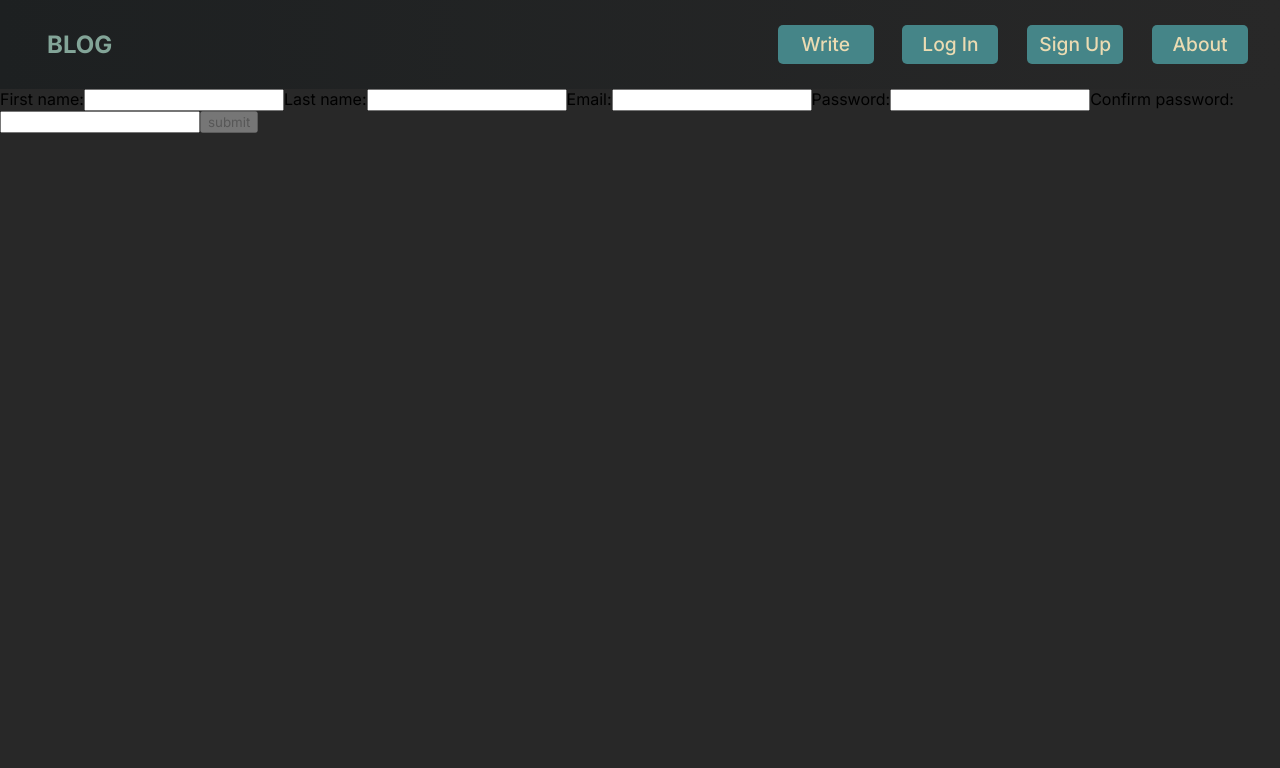
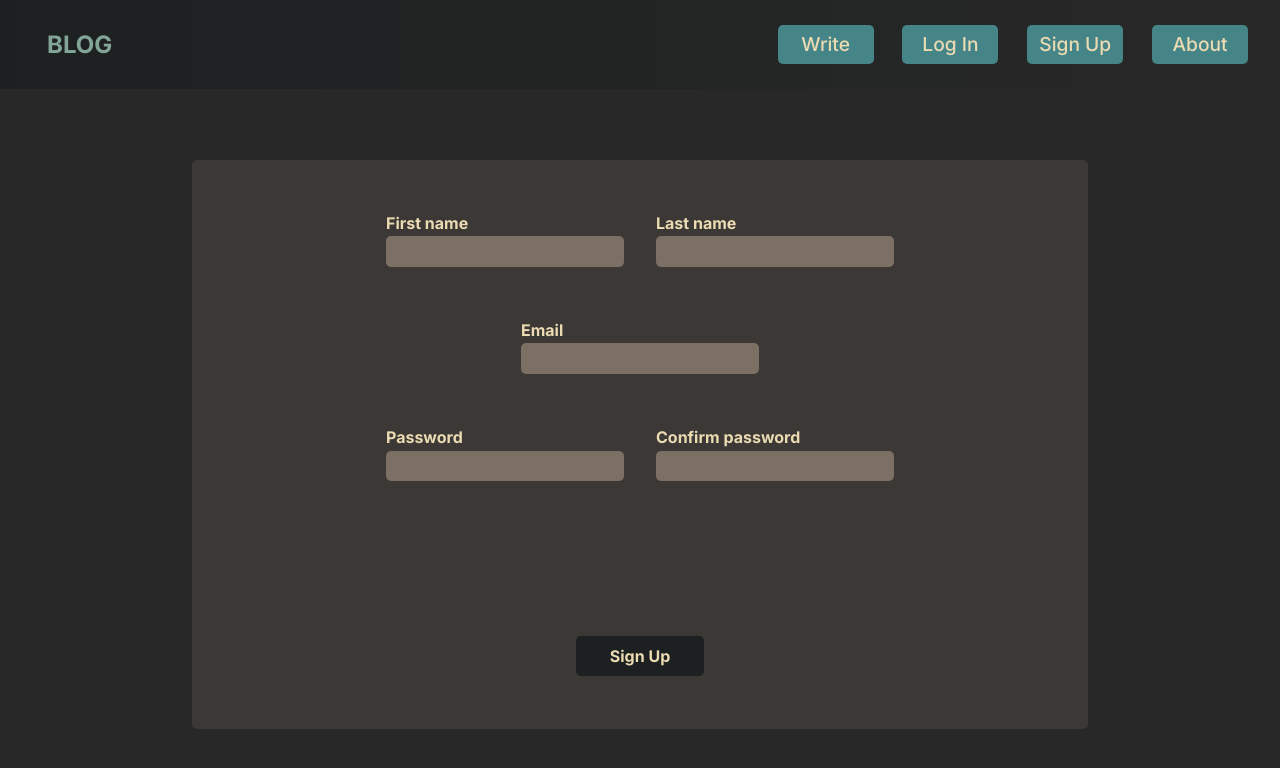
Before and after one commit to mkblast/blog-frontend, a React (Vite) app: page /signup in a window 1280 px wide. Shown: the top 768 px of the page. Built offline with nearby package versions, Linux system fonts and the light colour scheme.

Commit message:
Maybe finish Styling the login page

```diff
--- a/src/components/Signup/index.jsx
+++ b/src/components/Signup/index.jsx
@@ -1,6 +1,7 @@
 import { useEffect, useState } from "react";
 import NavigationBar from "../Home/NavigationBar";
 import { useNavigate } from "react-router-dom";
+import Styles from "./index.module.css";
 
 function Signup() {
   const navigate = useNavigate();
@@ -55,13 +56,14 @@ function Signup() {
   return (
     <>
       <NavigationBar />
-      <div>
-        <form onSubmit={(e) => {
+      <div className={Styles.canvas}>
+        <form className={Styles.form} onSubmit={(e) => {
           e.preventDefault();
           handleSubmit();
         }}>
+          <div className={Styles.personal}>
             <label >
-            First name:
+              First name
               <input
                 type="text"
                 value={firstName}
@@ -73,7 +75,7 @@ function Signup() {
             </label>
 
             <label >
-            Last name:
+              Last name
               <input
                 type="text"
                 value={lastName}
@@ -83,9 +85,11 @@ function Signup() {
                 required
               />
             </label>
+          </div>
 
+          <div className={Styles.email}>
             <label >
-            Email:
+              Email
               <input
                 type="email"
                 value={email}
@@ -95,9 +99,12 @@ function Signup() {
                 required
               />
             </label>
+          </div>
 
+          <div className={Styles.password}>
+            <div>
               <label >
-            Password:
+                Password
                 <input
                   type="text"
                   value={password}
@@ -109,7 +116,7 @@ function Signup() {
               </label>
 
               <label >
-            Confirm password:
+                Confirm password
                 <input
                   type="text"
                   value={confirmPassword}
@@ -119,23 +126,35 @@ function Signup() {
                   required
                 />
               </label>
+
+            </div>
+            <div>
               {
                 match === true || password.length === 0 ?
-              <></>
+                  <p className={Styles.error}></p>
                   :
-              <p>Password not match</p>
+                  <p className={Styles.error}>Password Does not match</p>
               }
+            </div>
+          </div>
+          <div>
             {
               errors.length === 0 ?
                 <></>
                 :
                 errors.map(err => (
                   <div key={err.msg}>
-                  <p>{err.msg}</p>
+                    {
+                      err.path ?
+                        <p className={Styles.error}>{err.path}: {err.msg}</p>
+                        :
+                        <p className={Styles.erros}>{err.msg}</p>
+                    }
                   </div>
                 ))
             }
-          <button disabled={!match}>submit</button>
+          </div>
+          <button disabled={!match} className={Styles.button}>Sign Up</button>
         </form>
       </div>
     </>
--- /dev/null
+++ b/src/components/Signup/index.module.css
@@ -0,0 +1,104 @@
+.canvas {
+  flex: 1;
+  display: flex;
+  flex-direction: column;
+  align-items: center;
+  justify-content: center;
+}
+
+.form {
+  color: #ebdbb2;
+  background-color: #3c3836;
+  display: flex;
+  flex-direction: column;
+  align-items: center;
+  justify-content: space-evenly;
+  width: 70%;
+  height: 80%;
+  border-radius: 5px;
+}
+
+.form label {
+
+  font-weight: bold;
+}
+
+.form input {
+  background-color: #7c6f64;
+  color: #ebdbb2;
+  border: none;
+  height: 1.8em;
+  font-size: 1em;
+  border-radius: 5px;
+}
+
+
+.form input:focus {
+  outline-style: solid;
+  outline-width: 0.15em;
+  outline-color: #fabd2f;
+}
+
+.personal {
+  display: flex;
+  gap: 2em;
+}
+
+.personal * {
+  display: flex;
+  flex-direction: column;
+  gap: 0.2em;
+}
+
+.email * {
+  display: flex;
+  flex-direction: column;
+  gap: 0.2em;
+}
+
+.password label {
+  display: flex;
+  flex-direction: column;
+  gap: 0.2em;
+}
+
+.password>div {
+  display: flex;
+  gap: 2em;
+}
+
+.error {
+  height: 1em;
+  color: #cc421d;
+}
+
+.button {
+  font-weight: bold;
+  color: #ebdbb2;
+  background: #458588;
+  font-size: 1em;
+  width: 8em;
+  height: 2.5em;
+  border: none;
+  border-radius: 5px;
+}
+
+.button:hover:not(:disabled) {
+  animation-name: links;
+  animation-duration: 1.5s;
+  animation-fill-mode: both;
+}
+
+.button:disabled {
+ background-color: #1d2021;
+}
+
+@keyframes links {
+  0% {
+    background: #458588;
+  }
+
+  100% {
+    background: #83a598;
+  }
+}
--- a/src/main.css
+++ b/src/main.css
@@ -1,10 +1,18 @@
 @import url('https://fonts.googleapis.com/css2?family=Inter:wght@100..900&display=swap');
 
-body {
+html,
+body,
+#root {
   margin: 0;
+  height: 100%;
   background-color: #282828;
 }
 
+#root {
+  display: flex;
+  flex-direction: column;
+}
+
 * {
-  font-family:"Inter", Arial, Helvetica, sans-serif;
+  font-family: "Inter", Arial, Helvetica, sans-serif;
 }
```
Lines whose indentation alone changed are shown as unchanged.
